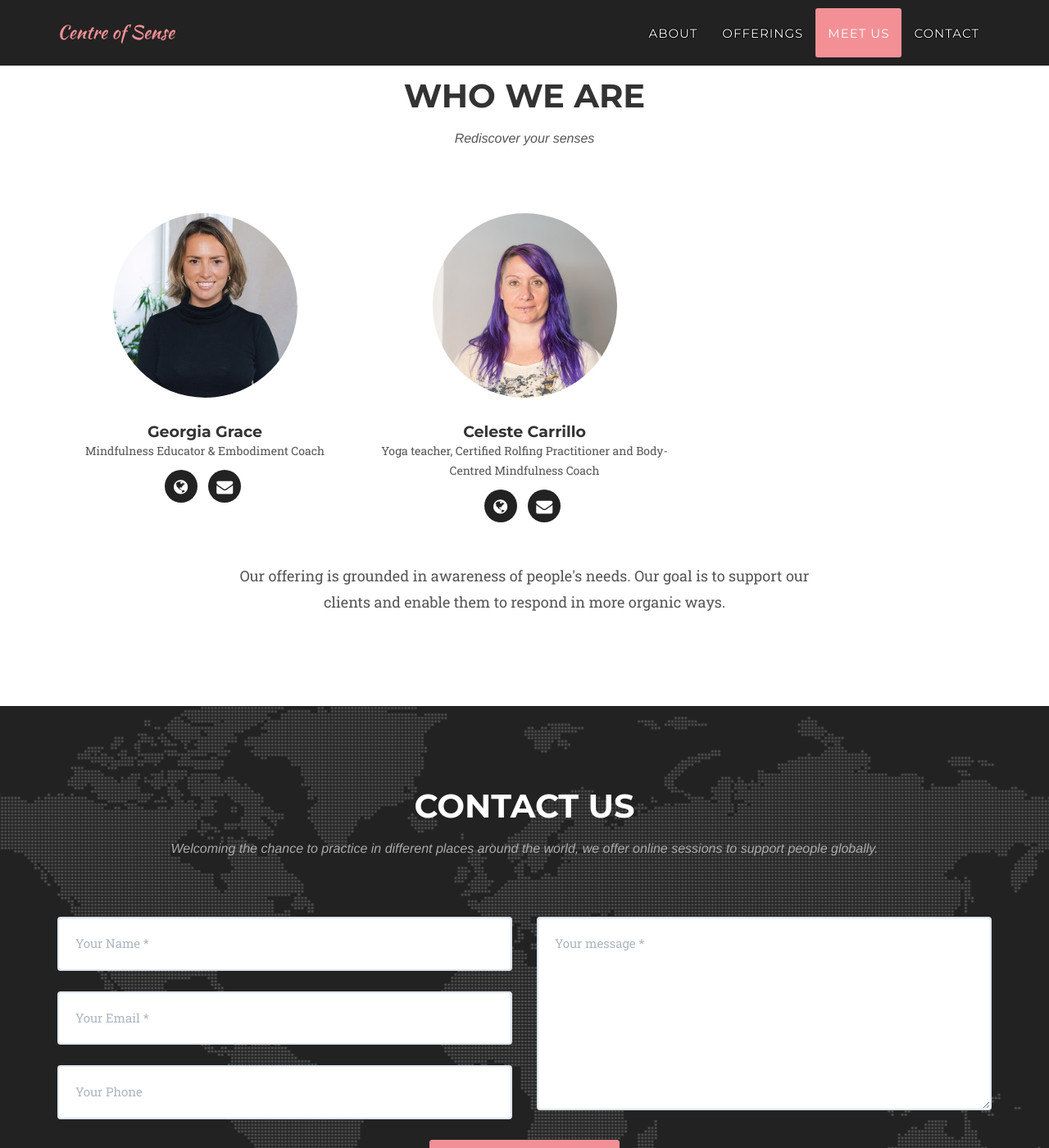
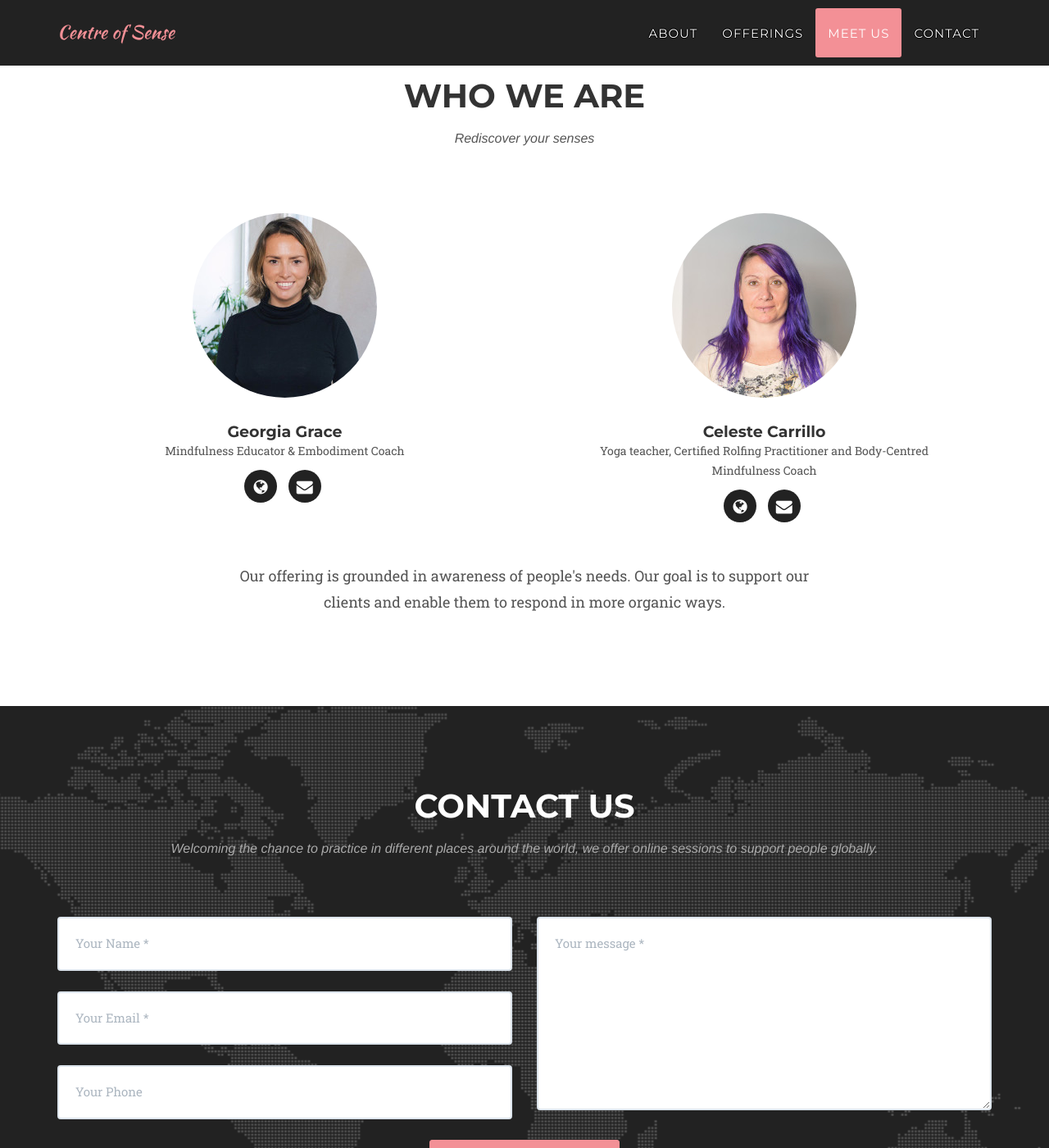
Before and after one commit to cele-carrillo/centre-of-sense, a Jekyll site: the page built from index.html, in a window 1280 px wide and 1400 px high, scrolled down 3055 px. Shown: the whole window at 82% size. Built offline with Jekyll 4.4.1, drawn with Linux system fonts in a browser that asks for light colours; some web fonts are replaced.

Commit message:
cambios de estilos

```diff
--- a/_config.yml
+++ b/_config.yml
@@ -56,7 +56,6 @@
     - title: envelope
       url: mailto:cele@somaticbalance.com.au
 
-
 # Build settings
 markdown: kramdown
 permalink: pretty
--- a/_includes/about.html
+++ b/_includes/about.html
@@ -26,9 +26,11 @@
                             </li>
                         {% endfor %}
                         <li class="timeline-inverted">
-                            <div class="timeline-image">
-                                <h4><a href="#contact" class="page-scroll timeline-link">{{ site.data.text.yogestalt.contact_link}}</a></h4>
-                            </div>
+                            <a href="#contact" class="page-scroll timeline-link">
+                                <div class="timeline-image">
+                                 <h4>{{ site.data.text.yogestalt.contact_link}}</h4>
+                                </div>
+                            </a>
                         </li>
                     </ul>
                 </div>
--- a/_includes/css/agency.css
+++ b/_includes/css/agency.css
@@ -559,8 +559,8 @@
     text-decoration: none;
 }
 
-a.timeline-link:hover{
-    font-size: 22px;
+a.timeline-link:hover .timeline-image {
+    background-color: #{{ site.data.template.color.secondary }};
 }
 
 @media(min-width:768px) {
@@ -668,6 +668,8 @@
 
 .team-member p {
     margin-top: 0;
+    padding-left: 50px;
+    padding-right: 50px;
 }
 
 aside.clients img {
--- a/_includes/team.html
+++ b/_includes/team.html
@@ -9,7 +9,7 @@
             </div>
             <div class="row">
                 {% for member in site.people %}
-                <div class="col-sm-4">
+                <div class="col-sm-6">
                     <div class="team-member">
                         <img src="{{ site.base_url }}/img/team/{{ member.pic }}.jpg" class="img-responsive img-circle" alt="">
                         <h4>{{ member.name }}</h4>
```
